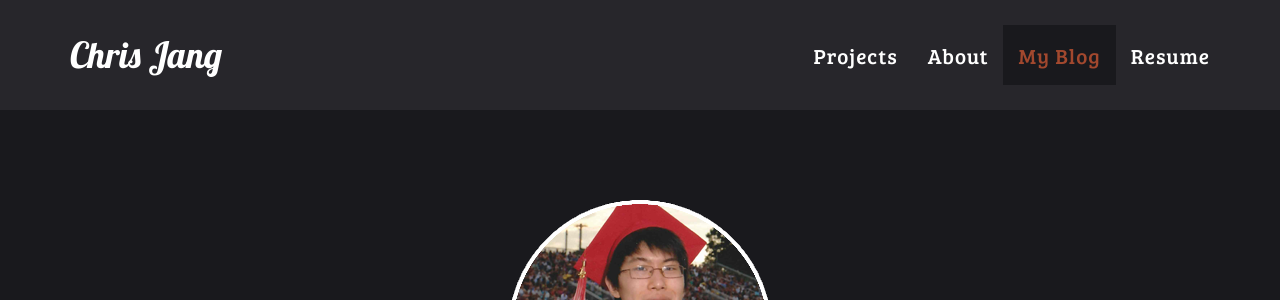
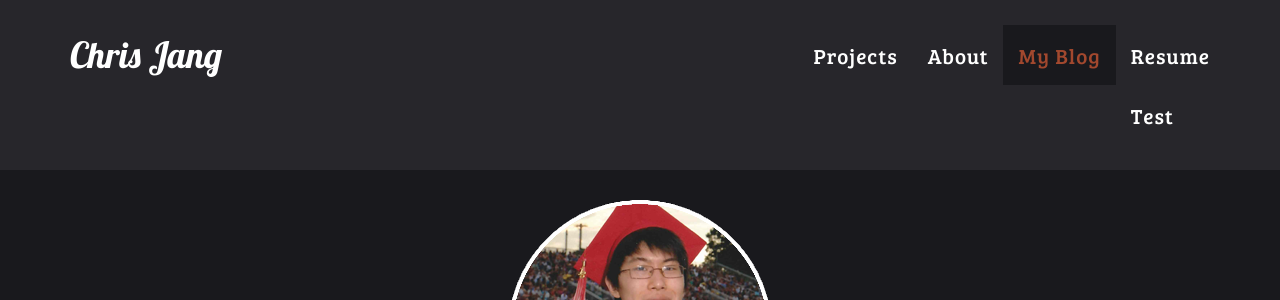
Before and after one commit to cjang5/cjang5.github.io, a Jekyll site: the page built from index.html, in a window 1280 px wide. Shown: the top 300 px of the page. Built offline with Jekyll 4.4.1, drawn with Linux system fonts in a browser that asks for light colours.

Commit message:
Testing url

```diff
--- a/_includes/header.html
+++ b/_includes/header.html
@@ -29,6 +29,9 @@
                     </li>
 		    <li>
 			<a target="_blank" href="https://drive.google.com/file/d/0B2weLrqbRVzka1FMRHdPc2VKV2M/view?usp=sharing">Resume</a>
+
+            <!-- Temporary -->
+            <a target="_blank" href="http://chrisjang.com/test">Test</a>
 		    </li>
                 </ul>
             </div>
```
